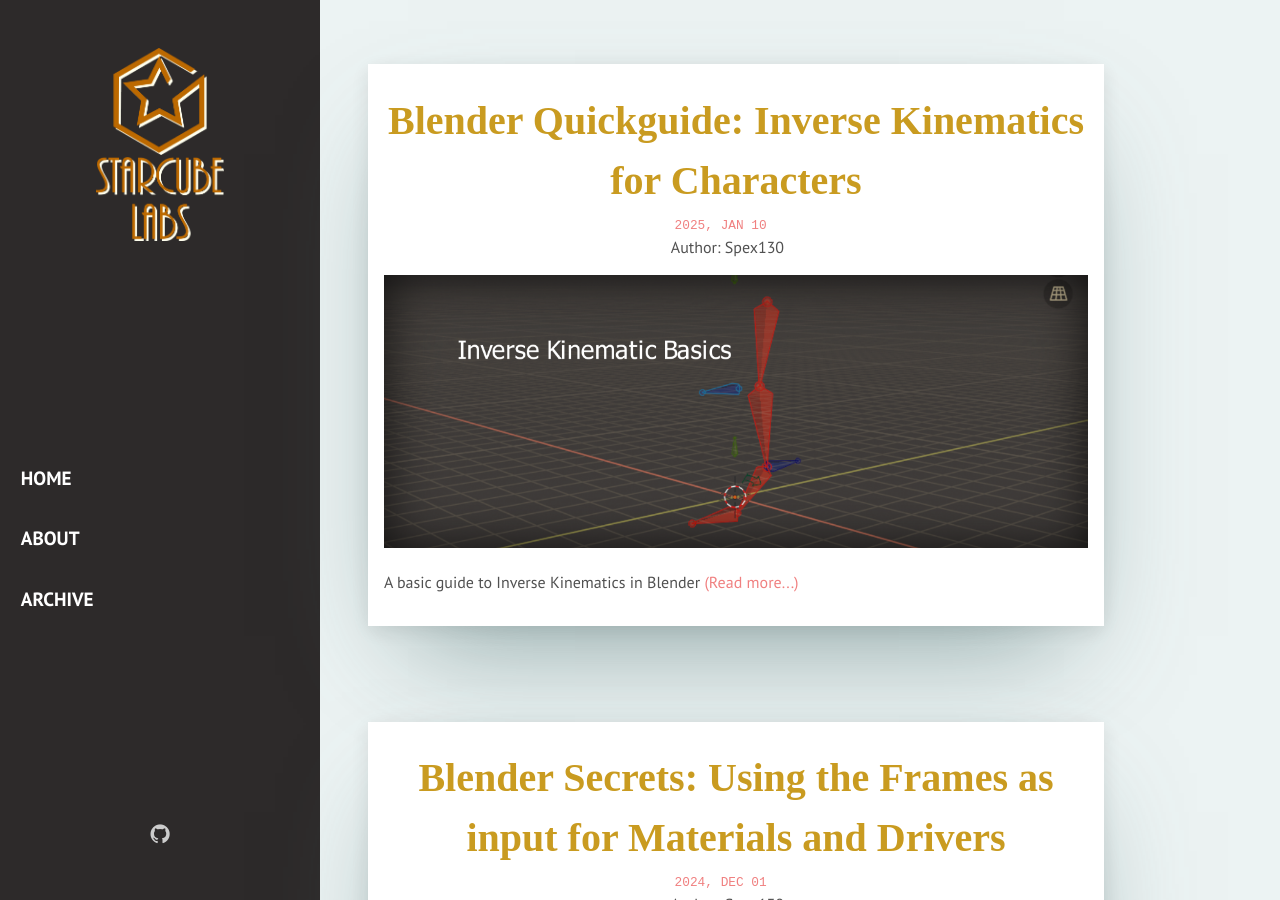
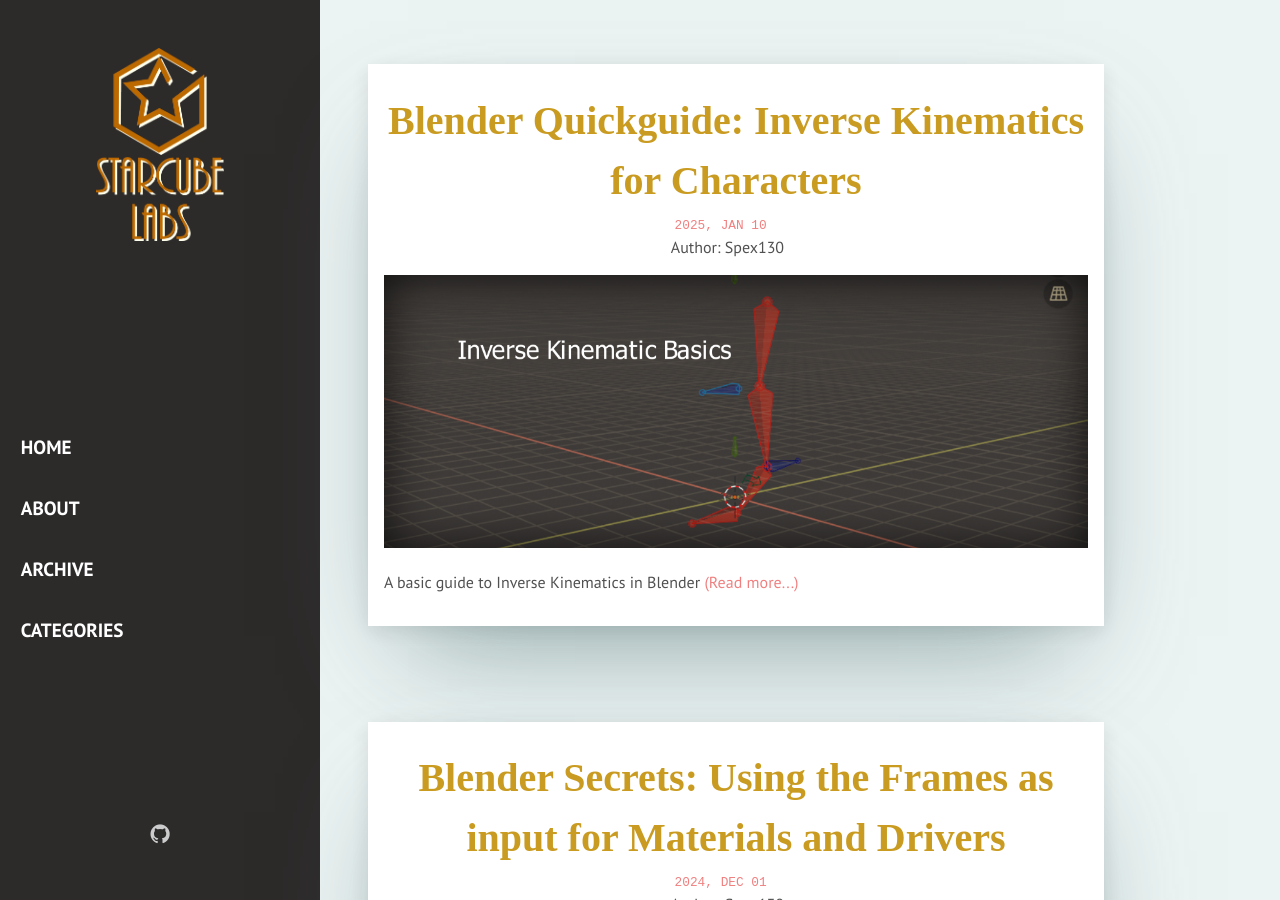
Before and after one commit to StarcubeLabs/StarcubeLabs.github.io, a Jekyll site: the page built from index.html, in a window 1280 px wide and 900 px high. Built offline with Jekyll 4.4.1, drawn with Linux system fonts in a browser that asks for light colours; some web fonts are replaced; the list of posts is cut into pages by our own code.

Commit message:
Updated sidebar.html

```diff
--- a/_includes/sidebar.html
+++ b/_includes/sidebar.html
@@ -9,6 +9,7 @@
       <li class="menu-items"><a class="menu-links" href="{{site.baseurl}}/">Home</a></li>
       <li class="menu-items"><a class="menu-links" href="{{site.baseurl}}/about/">About</a></li>
       <li class="menu-items"><a class="menu-links" href="{{site.baseurl}}/archive/">Archive</a></li>
+      <li class="menu-items"><a class="menu-links" href="{{site.baseurl}}/categories/">Categories</a></li>
     </menu>
 
     <div class="sidebar-social">
```
